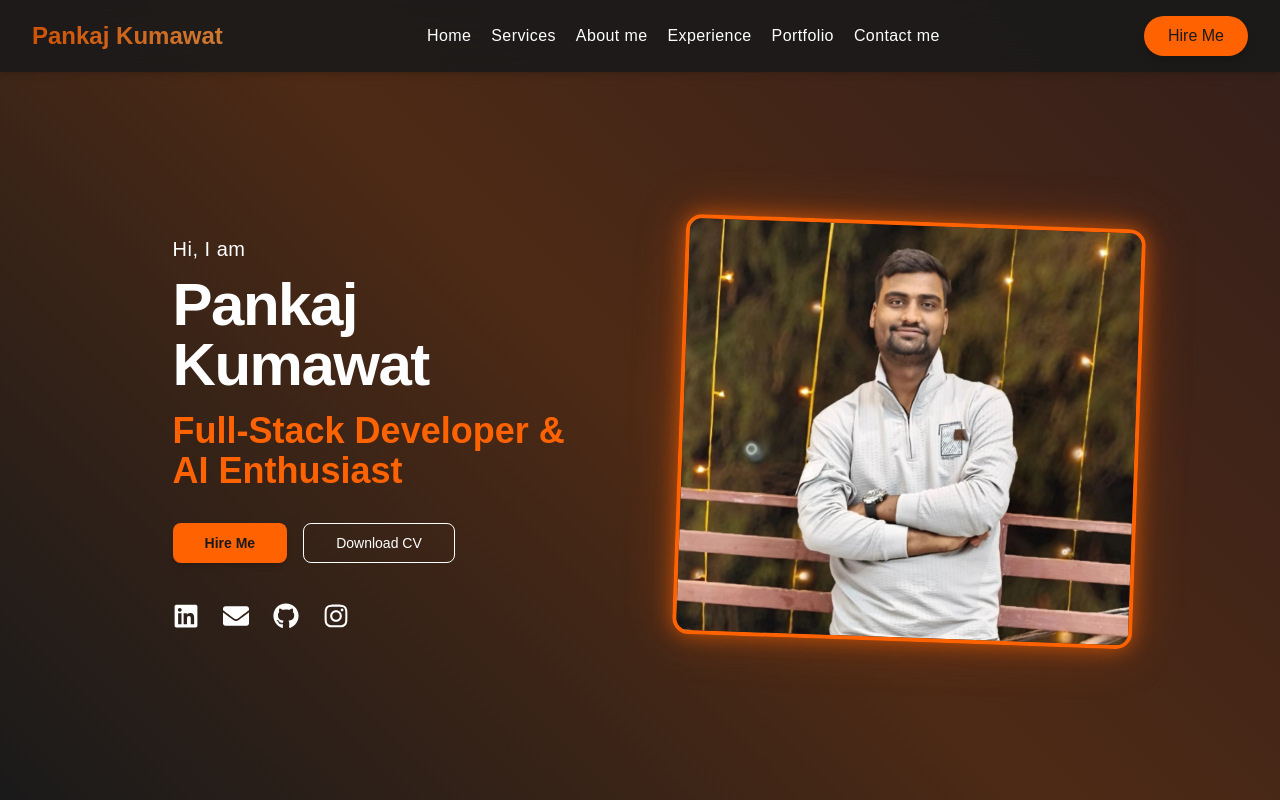
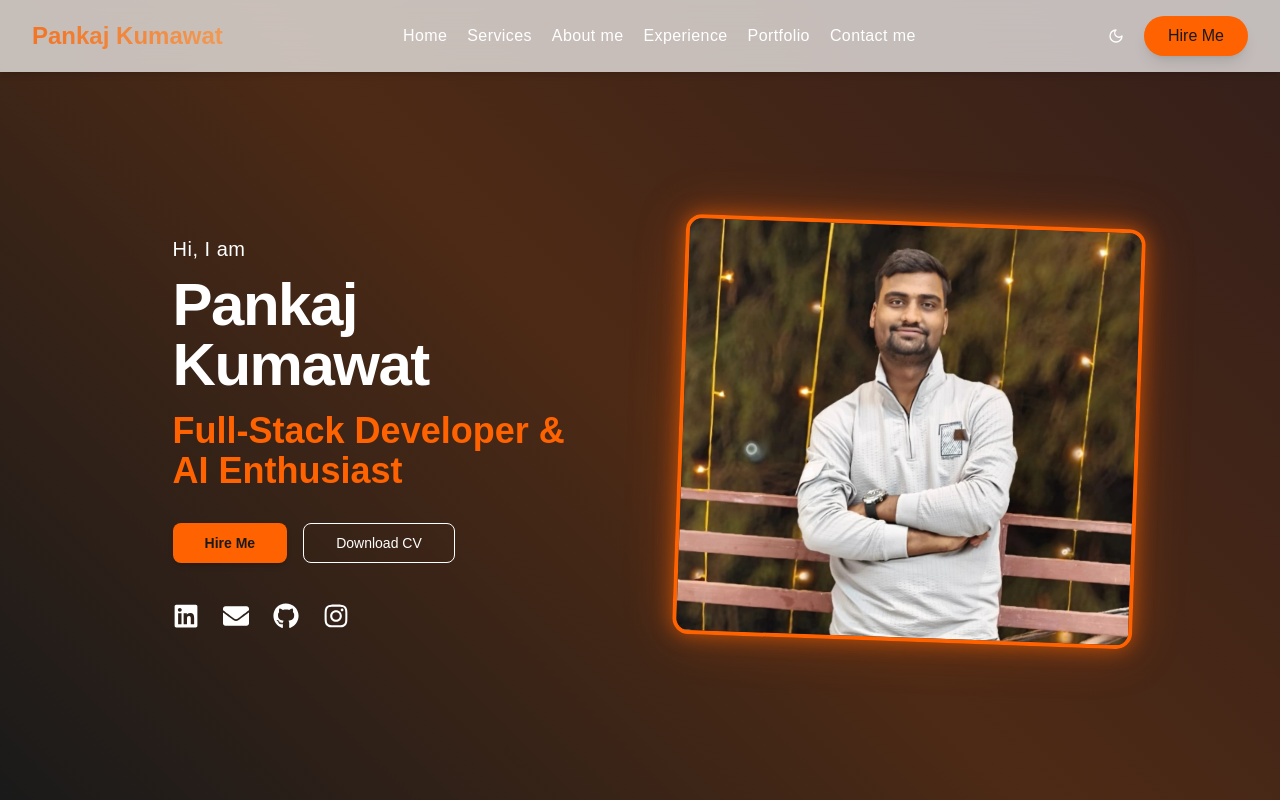
Before and after one commit to pankajkumawat15m/Personal-Portfolio, a React (Vite) app: page / in a window 1280 px wide. Shown: the top 800 px of the page. Built offline with nearby package versions, Linux system fonts and the light colour scheme; the HTML template or start-up script is replaced by a standard one.

Commit message:
Add E-Cell project to portfolio

```diff
--- a/src/components/Navbar.jsx
+++ b/src/components/Navbar.jsx
@@ -1,16 +1,18 @@
-import { useState } from 'react';
-import { Button } from './ui/button';
-import { motion } from 'framer-motion';
+import { useState } from "react";
+import { Button } from "./ui/button";
+import { motion } from "framer-motion";
+import ThemeToggle from "./ThemeToggle"; // 🌙 Theme toggle button
 
 function Navbar() {
   const [isOpen, setIsOpen] = useState(false);
+
   const navItems = [
-    { name: 'Home', href: '#home' },
-    { name: 'Services', href: '#services' },
-    { name: 'About me', href: '#about' },
-    { name: 'Experience', href: '#experience' },
-    { name: 'Portfolio', href: '#portfolio' },
-    { name: 'Contact me', href: '#contact' },
+    { name: "Home", href: "#home" },
+    { name: "Services", href: "#services" },
+    { name: "About me", href: "#about" },
+    { name: "Experience", href: "#experience" },
+    { name: "Portfolio", href: "#portfolio" },
+    { name: "Contact me", href: "#contact" },
   ];
 
   return (
@@ -18,58 +20,76 @@ function Navbar() {
       initial={{ y: -100 }}
       animate={{ y: 0 }}
       transition={{ duration: 0.5 }}
-      className="fixed top-0 w-full bg-dark/90 backdrop-blur-lg z-50 px-4 sm:px-6 lg:px-8 py-3 sm:py-4 shadow-md"
+      className="fixed top-0 w-full bg-white/70 dark:bg-dark/90 backdrop-blur-lg z-50 px-4 sm:px-6 lg:px-8 py-3 sm:py-4 shadow-md"
     >
       <div className="max-w-7xl mx-auto flex justify-between items-center">
+        {/* Logo or Name */}
         <div className="text-lg sm:text-xl lg:text-2xl font-extrabold text-transparent bg-clip-text bg-gradient-to-r from-accent to-orange-400 animate-pulse">
           Pankaj Kumawat
         </div>
-        <div className="hidden md:flex space-x-3 lg:space-x-5">
+
+        {/* Desktop Navigation */}
+        <div className="hidden md:flex items-center space-x-3 lg:space-x-5">
           {navItems.map((item) => (
             <a
               key={item.name}
               href={item.href}
-              className="text-light hover:text-accent transition-colors text-sm lg:text-base font-medium tracking-wide hover:underline underline-offset-4"
+              className="text-gray-900 dark:text-light hover:text-accent dark:hover:text-accent transition-colors text-sm lg:text-base font-medium tracking-wide hover:underline underline-offset-4"
             >
               {item.name}
             </a>
           ))}
         </div>
-        <a href="#contact" data-email="pankajkumawat@example.com">
-          <Button
-            className="bg-accent text-dark hover:bg-accent/90 h-9 sm:h-10 px-4 sm:px-6 text-sm sm:text-base hidden md:flex rounded-full shadow-lg hover:shadow-xl transition-all"
-          >
-            Hire Me
-          </Button>
-        </a>
-        <div className="md:hidden flex items-center">
+
+        {/* Actions (Theme Toggle + Hire Me) */}
+        <div className="hidden md:flex items-center gap-2">
+          <ThemeToggle />
+          <a href="#contact">
+            <Button className="bg-accent text-dark hover:bg-accent/90 h-9 sm:h-10 px-4 sm:px-6 text-sm sm:text-base rounded-full shadow-lg hover:shadow-xl transition-all">
+              Hire Me
+            </Button>
+          </a>
+        </div>
+
+        {/* Mobile Hamburger Button */}
+        <div className="md:hidden flex items-center gap-2">
+          <ThemeToggle />
           <Button
             variant="ghost"
             onClick={() => setIsOpen(!isOpen)}
-            className="text-light h-10 w-12 sm:w-14 text-xl sm:text-2xl rounded-full hover:bg-accent/20 transition-colors"
+            className="text-gray-900 dark:text-light h-10 w-12 sm:w-14 text-xl sm:text-2xl rounded-full hover:bg-accent/20 transition-colors"
             aria-label="Toggle menu"
           >
-            {isOpen ? '✕' : '☰'}
+            {isOpen ? "✕" : "☰"}
           </Button>
         </div>
       </div>
+
+      {/* Mobile Dropdown Menu */}
       {isOpen && (
         <motion.div
           initial={{ opacity: 0, height: 0 }}
-          animate={{ opacity: 1, height: 'auto' }}
+          animate={{ opacity: 1, height: "auto" }}
           transition={{ duration: 0.3 }}
-          className="md:hidden bg-dark/95 mt-3 p-4 sm:p-6 rounded-lg w-[calc(100%-2rem)] mx-auto absolute left-0 right-0 shadow-xl border border-accent/30 max-h-[80vh] overflow-y-auto"
+          className="md:hidden bg-white dark:bg-dark/95 mt-3 p-4 sm:p-6 rounded-lg w-[calc(100%-2rem)] mx-auto absolute left-0 right-0 shadow-xl border border-accent/30 max-h-[80vh] overflow-y-auto"
         >
           {navItems.map((item) => (
             <a
               key={item.name}
               href={item.href}
-              className="block py-3 px-4 text-light hover:text-accent text-sm sm:text-base font-medium hover:bg-accent/10 rounded-md transition-colors"
+              className="block py-3 px-4 text-gray-900 dark:text-light hover:text-accent text-sm sm:text-base font-medium hover:bg-accent/10 dark:hover:bg-accent/20 rounded-md transition-colors"
               onClick={() => setIsOpen(false)}
             >
               {item.name}
             </a>
           ))}
+          <div className="mt-4">
+            <a href="#contact">
+              <Button className="w-full bg-accent text-dark hover:bg-accent/90 rounded-full shadow-md">
+                Hire Me
+              </Button>
+            </a>
+          </div>
         </motion.div>
       )}
     </motion.nav>
--- a/src/components/Portfolio.jsx
+++ b/src/components/Portfolio.jsx
@@ -4,30 +4,42 @@ import { motion } from "framer-motion";
 function Portfolio() {
   const projects = [
     {
-      title: 'TaskSync',
-      image: 'https://miro.medium.com/v2/resize:fit:4800/format:webp/1*8G1vA7egoxrL4Bb7RAgnPQ.jpeg',
-      github: 'https://github.com/pankajkumawat15m/TaskSync',
-      liveDemo: 'https://task-sync-orxs.vercel.app/'
+      title: "TaskSync",
+      image:
+        "https://miro.medium.com/v2/resize:fit:4800/format:webp/1*8G1vA7egoxrL4Bb7RAgnPQ.jpeg",
+      github: "https://github.com/pankajkumawat15m/TaskSync",
+      liveDemo: "https://task-sync-orxs.vercel.app/",
     },
     {
-      title: 'Movie Explorer',
-      image: 'https://www.shutterstock.com/shutterstock/photos/2441240371/display_1500/stock-photo-business-development-and-technology-data-analyst-business-analytics-dashboard-business-2441240371.jpg',
-      github: 'https://github.com/pankajkumawat15m/Movie-Explorer',
-      liveDemo: 'https://movie-explorer-three-nu.vercel.app/'
+      title: "Movie Explorer",
+      image:
+        "https://www.shutterstock.com/shutterstock/photos/2441240371/display_1500/stock-photo-business-development-and-technology-data-analyst-business-analytics-dashboard-business-2441240371.jpg",
+      github: "https://github.com/pankajkumawat15m/Movie-Explorer",
+      liveDemo: "https://movie-explorer-three-nu.vercel.app/",
     },
     {
-      title: 'Kanban Board',
-      image: 'https://cdn.prod.website-files.com/61afbca2a1ebe4173318aaef/6596bf7a606a0984eb53ef55_What%20is%20a%20kanban%20board.jpg',
-      github: 'https://github.com/pankajkumawat15m/Task-Manager',
-      liveDemo: 'https://kanban-board.vercel.app'
-    }
+      title: "Kanban Board",
+      image:
+        "https://cdn.prod.website-files.com/61afbca2a1ebe4173318aaef/6596bf7a606a0984eb53ef55_What%20is%20a%20kanban%20board.jpg",
+      github: "https://github.com/pankajkumawat15m/Task-Manager",
+      liveDemo: "https://kanban-board.vercel.app",
+    },
+    {
+      title: "E-Cell Web",
+      image:
+        "https://images.unsplash.com/photo-1552664730-d307ca884978?w=500&h=300&fit=crop",
+      github: "https://ecell-web-psi.vercel.app",
+      liveDemo: "https://ecell-web-psi.vercel.app",
+    },
   ];
 
   return (
     <section
       id="portfolio"
       className="py-12 sm:py-16"
-      style={{ background: 'linear-gradient(135deg, #1a1a1a 0%, #2d2d2d 100%)' }}
+      style={{
+        background: "linear-gradient(135deg, #1a1a1a 0%, #2d2d2d 100%)",
+      }}
     >
       <div className="max-w-7xl mx-auto px-4 sm:px-6 lg:px-8">
         <motion.h2
--- /dev/null
+++ b/src/components/ThemeToggle.jsx
@@ -0,0 +1,29 @@
+// src/components/ThemeToggle.jsx
+import { useEffect, useState } from "react";
+import { Sun, Moon } from "lucide-react";
+import { Button } from "@/components/ui/button"; // If using shadcn/ui or replace with <button>
+
+export default function ThemeToggle() {
+  const [theme, setTheme] = useState("light");
+
+  // Load theme from localStorage
+  useEffect(() => {
+    const savedTheme = localStorage.getItem("theme") || "light";
+    setTheme(savedTheme);
+    document.documentElement.classList.toggle("dark", savedTheme === "dark");
+  }, []);
+
+  // Toggle and persist theme
+  const toggleTheme = () => {
+    const newTheme = theme === "light" ? "dark" : "light";
+    setTheme(newTheme);
+    localStorage.setItem("theme", newTheme);
+    document.documentElement.classList.toggle("dark", newTheme === "dark");
+  };
+
+  return (
+    <Button variant="ghost" size="icon" onClick={toggleTheme}>
+      {theme === "light" ? <Moon className="w-5 h-5" /> : <Sun className="w-5 h-5" />}
+    </Button>
+  );
+}
--- a/tailwind.config.js
+++ b/tailwind.config.js
@@ -1,5 +1,6 @@
 /** @type {import('tailwindcss').Config} */
 export default {
+  darkMode: 'class', // 👈 Enable dark mode using class strategy
   content: [
     "./index.html",
     "./src/**/*.{js,ts,jsx,tsx}",
@@ -18,4 +19,4 @@ export default {
     },
   },
   plugins: [require("tailwindcss-animate")],
-}
+};
```
Also changed, not shown: src/components/Hero.jsx (line endings or trailing spaces), 1 other file (tests, documents, lock files or other folders).
